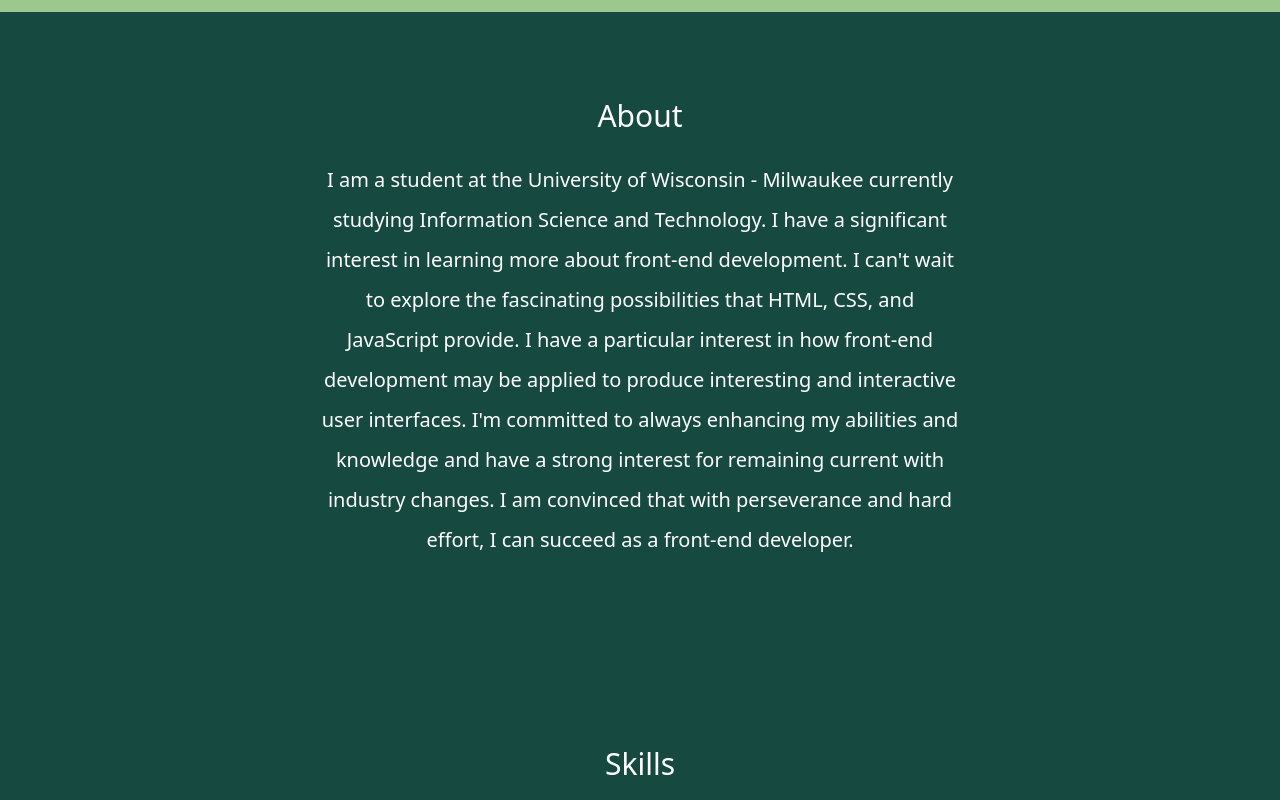
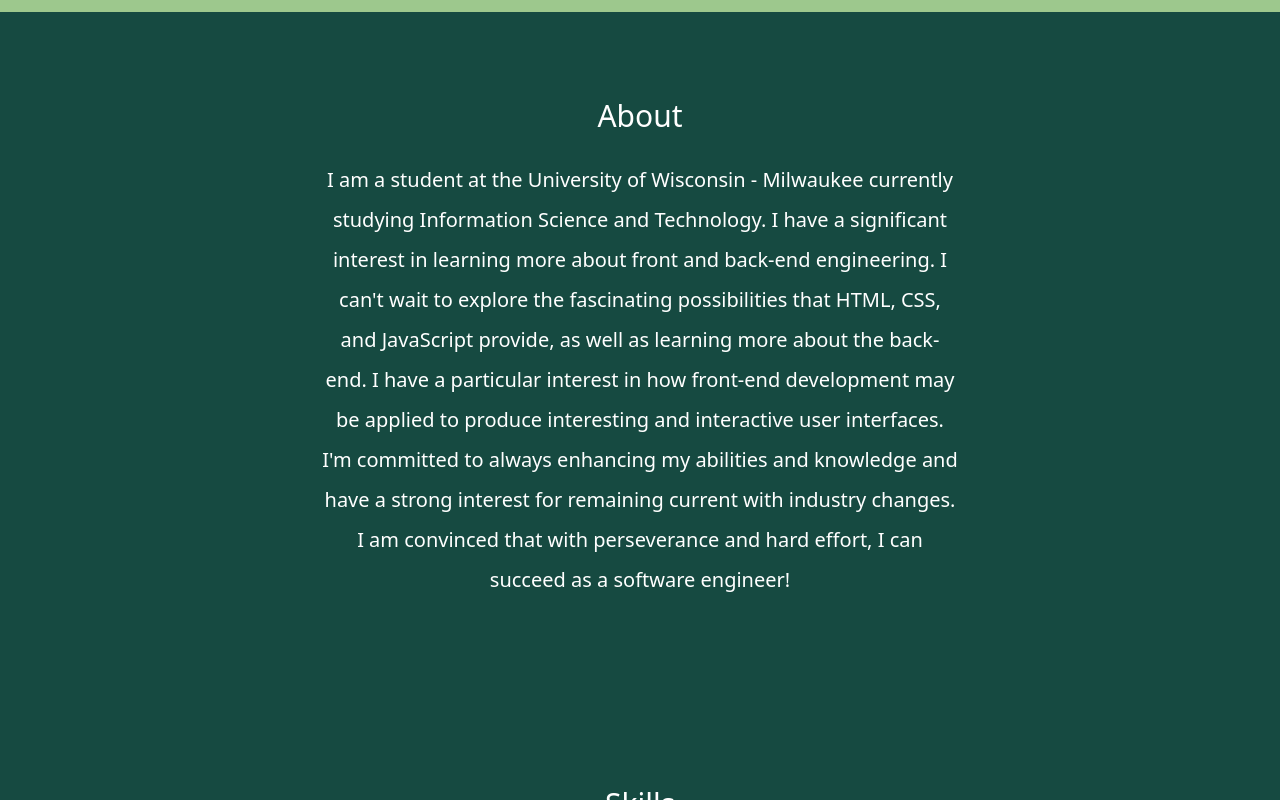
Before and after one commit to KunstmanBen/KunstmanBen.github.io, a plain HTML site: page index.html in a window 1280 px wide. Shown: the part 703-1503 px from the top of the page. Drawn offline with Linux system fonts and the light colour scheme.

Commit message:
Update index.html

```diff
--- a/index.html
+++ b/index.html
@@ -33,7 +33,7 @@
     </div>
     <div class="about" id="aboutlink">
         <p style="margin:0;">About</p>
-        <p>I am a student at the University of Wisconsin - Milwaukee currently studying Information Science and Technology. I have a significant interest in learning more about front-end development. I can't wait to explore the fascinating possibilities that HTML, CSS, and JavaScript provide. I have a particular interest in how front-end development may be applied to produce interesting and interactive user interfaces. I'm committed to always enhancing my abilities and knowledge and have a strong interest for remaining current with industry changes. I am convinced that with perseverance and hard effort, I can succeed as a front-end developer. </p>
+        <p>I am a student at the University of Wisconsin - Milwaukee currently studying Information Science and Technology. I have a significant interest in learning more about front and back-end engineering. I can't wait to explore the fascinating possibilities that HTML, CSS, and JavaScript provide, as well as learning more about the back-end. I have a particular interest in how front-end development may be applied to produce interesting and interactive user interfaces. I'm committed to always enhancing my abilities and knowledge and have a strong interest for remaining current with industry changes. I am convinced that with perseverance and hard effort, I can succeed as a software engineer! </p>
     </div>
     <div class="skills" id="skillslink">
         <p style="margin:0; padding:1rem;">Skills</p>
```
